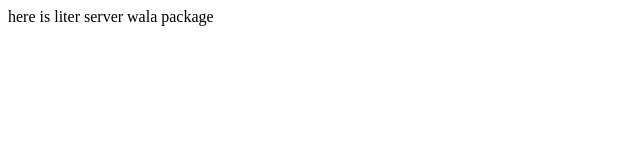
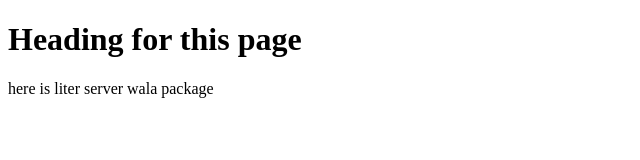
Before and after one commit to learner-yogi/git, a website: page index.html in a window 1280 px wide. Shown: the whole page, without its empty margins (0-640 px from the left). Drawn offline with Linux system fonts and the light colour scheme.

```diff
--- a/index.html
+++ b/index.html
@@ -9,6 +9,7 @@
 </head>
 
 <body>
+    <h1>Heading for this page</h1>
     <div>here is liter server wala package</div>
 </body>
 
```
Also changed, not shown: 1 other file.
